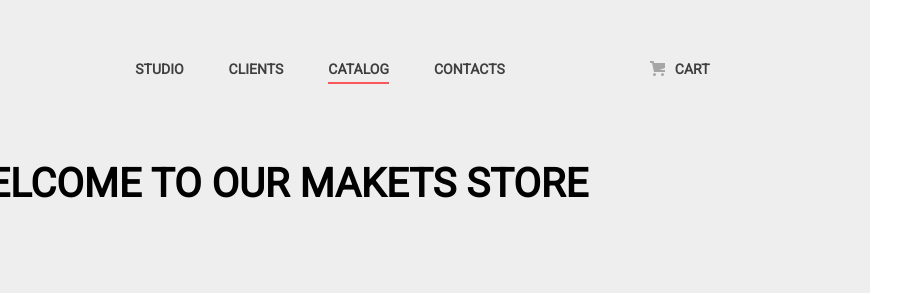
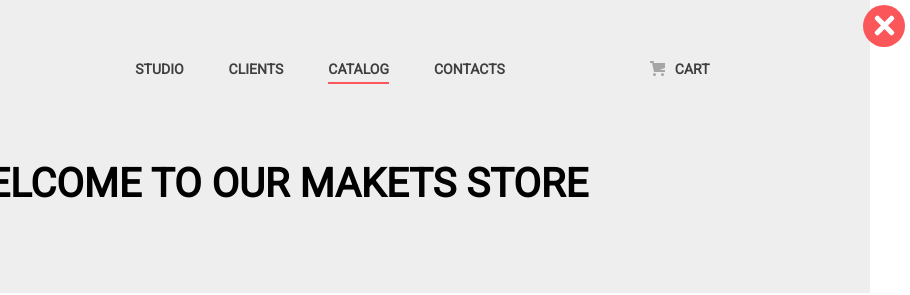
Before and after one commit to RomanKostyrin/Nerds, a plain HTML site: page catalog.html in a window 1280 px wide. Shown: the top 295 px of the page, 370-1280 px from the left. Drawn offline with nearby package versions, Linux system fonts and the light colour scheme.

Commit message:
Update catalog.html

```diff
--- a/catalog.html
+++ b/catalog.html
@@ -178,6 +178,7 @@
 					</li>
 				</ul>
 				<div class="catalog__pages"><br>
+					<button class="popup__btn" type="button" title="close">Close</button>
 					1 2 3 next
 				</div>
 			</div>
```
